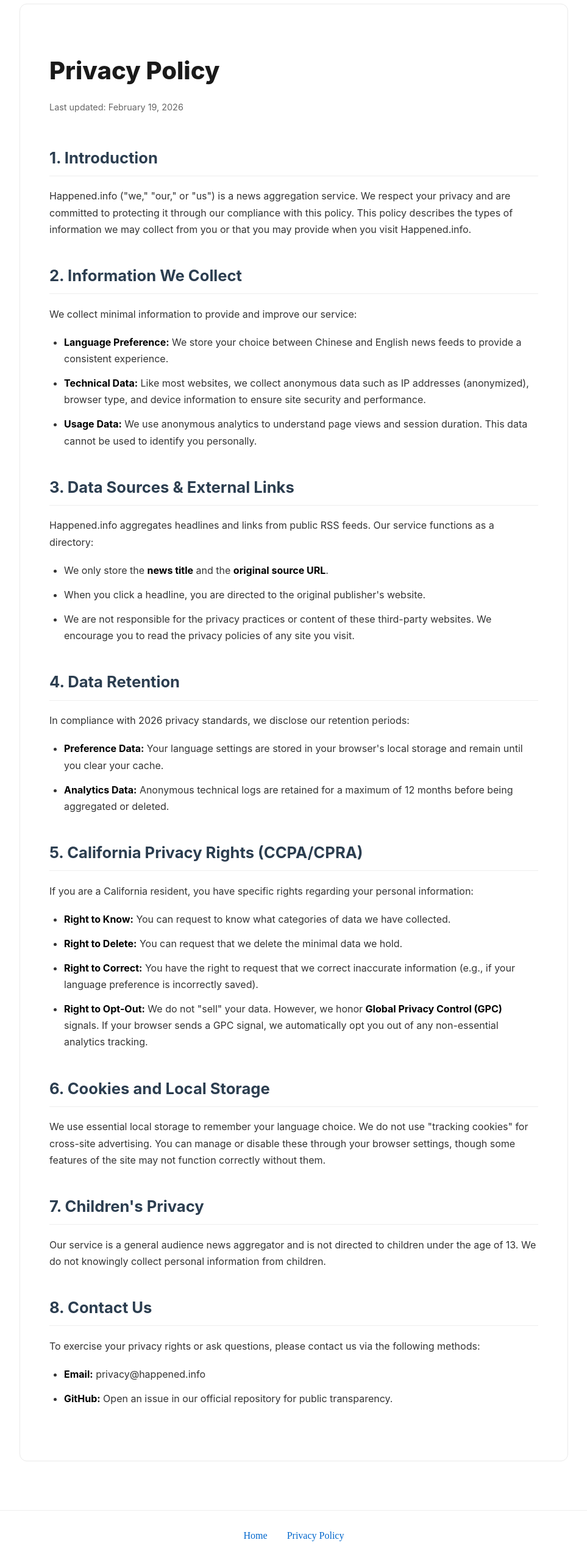
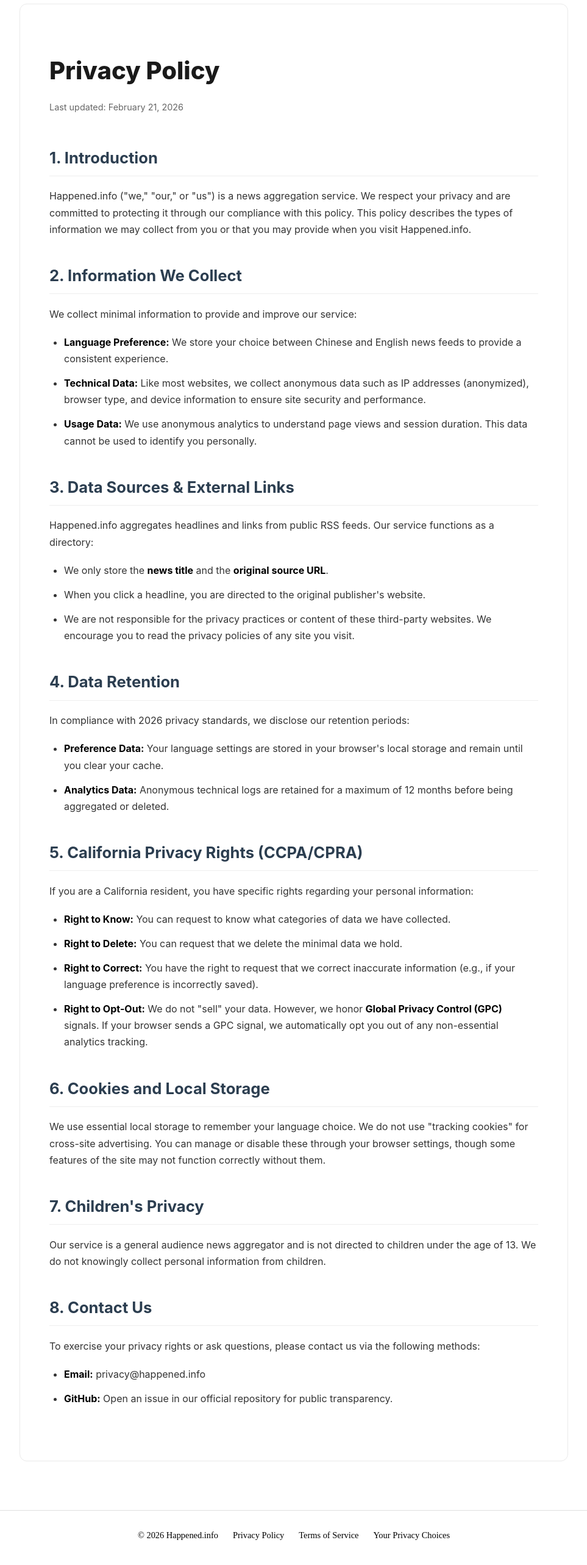
Before and after one commit to hengxuand/daily-breifing, a Nuxt app: page /privacy-policy in a window 1280 px wide. Shown: the part 50-2616 px from the top of the page at 61% size, without its empty margins (158-1121 px from the left). Built offline with nearby package versions, Linux system fonts and the light colour scheme; no server answers.

Commit message:
Add Footer component and Terms of Service page; update Privacy Policy page

```diff
--- a/app/app.vue
+++ b/app/app.vue
@@ -6,6 +6,7 @@
 <template>
   <div>
     <NuxtPage />
+    <Footer />
     <SpeedInsights />
     <Analytics />
   </div>
--- a/app/components/Footer.vue
+++ b/app/components/Footer.vue
@@ -1,48 +1,56 @@
 <template>
     <footer class="footer">
-        <div class="footer-content">
-            <NuxtLink to="/">Home</NuxtLink>
+        <div class="footer-links">
+            <span>© 2026 Happened.info</span>
             <NuxtLink to="/privacy-policy">Privacy Policy</NuxtLink>
+            <NuxtLink to="/terms-of-service">Terms of Service</NuxtLink>
+            <NuxtLink to="/privacy-policy#opt-out">Your Privacy Choices</NuxtLink>
         </div>
     </footer>
 </template>
 
 <style scoped>
 .footer {
-    margin-top: 2rem;
-    padding-top: 2rem;
-    padding-bottom: 2rem;
-    border-top: 1px solid #eee;
+    margin-top: var(--spacing-xl);
+    padding-top: var(--spacing-xl);
+    padding-bottom: var(--spacing-xl);
+    border-top: 1px solid var(--color-border-primary);
     text-align: center;
 }
 
-.footer-content {
+.footer-links {
     display: flex;
     justify-content: center;
-    gap: 2rem;
+    gap: var(--spacing-lg);
     flex-wrap: wrap;
 }
 
-.footer-content a {
-    color: #0066cc;
-    text-decoration: none;
-    transition: color 0.3s;
+.footer-links,
+.footer-links span,
+.footer-links a {
+    color: var(--color-text-primary);
+    font-size: 0.9rem;
 }
 
-.footer-content a:hover {
-    color: #0052a3;
-    text-decoration: underline;
+.footer-links a {
+    text-decoration: none;
+    transition: var(--transition-fast);
+}
+
+.footer-links a:hover {
+    color: var(--color-text-secondary);
+    opacity: 0.7;
 }
 
 @media (max-width: 768px) {
     .footer {
-        margin-top: 1rem;
-        padding-top: 1rem;
-        padding-bottom: 1rem;
+        margin-top: var(--spacing-lg);
+        padding-top: var(--spacing-lg);
+        padding-bottom: var(--spacing-lg);
     }
 
-    .footer-content {
-        gap: 1rem;
+    .footer-links {
+        gap: var(--spacing-md);
     }
 }
 </style>
--- a/app/pages/privacy-policy.vue
+++ b/app/pages/privacy-policy.vue
@@ -1,9 +1,7 @@
 <script setup lang="ts">
-import Footer from '~/components/Footer.vue'
-
-// Ensure your site URL is correct for the canonical link
-const siteUrl = 'https://happened.info'
-const lastUpdatedDate = 'February 19, 2026'
+const config = useRuntimeConfig()
+const siteUrl = config.public.siteUrl
+const lastUpdatedDate = config.public.legalLastUpdated
 
 useHead({
     title: 'Privacy Policy - Happened.info',
@@ -89,7 +87,6 @@
         </div>
     </div>
 
-    <Footer />
 </template>
 
 <style scoped>
--- /dev/null
+++ b/app/pages/terms-of-service.vue
@@ -0,0 +1,142 @@
+<script setup lang="ts">
+const config = useRuntimeConfig()
+const siteUrl = config.public.siteUrl
+const lastUpdatedDate = config.public.legalLastUpdated
+
+useHead({
+    title: 'Terms of Service - Happened.info',
+    link: [
+        { rel: 'canonical', href: `${siteUrl}/terms-of-service` }
+    ],
+    meta: [
+        { name: 'description', content: 'Terms of Service for Happened.info news aggregation service.' },
+        { name: 'robots', content: 'noindex, follow' }
+    ]
+})
+</script>
+
+<template>
+    <div class="terms-of-service">
+        <div class="container">
+            <h1>Terms of Service</h1>
+            <p class="last-updated">Last updated: {{ lastUpdatedDate }}</p>
+
+            <section>
+                <h2>1. Acceptance of Terms</h2>
+                <p>By accessing and using Happened.info ("we," "our," or "us"), you accept and agree to be bound by the terms and provision of this agreement. If you do not agree to abide by these terms, please do not use this service.</p>
+            </section>
+
+            <section>
+                <h2>2. Description of Service</h2>
+                <p>Happened.info is a news aggregation service that collects and displays headlines and links from various public RSS feeds and news sources. We do not host the full content of the articles; we only provide links to the original publishers.</p>
+            </section>
+
+            <section>
+                <h2>3. Intellectual Property and Copyright</h2>
+                <p>All news headlines, snippets, and images displayed on Happened.info are the property of their respective publishers and authors. We link to these sources under the principles of fair use for the purpose of news reporting and aggregation.</p>
+                <p>If you are a publisher and wish to have your content removed from our aggregation service, please contact us, and we will promptly comply with your request.</p>
+            </section>
+
+            <section>
+                <h2>4. Disclaimer of Warranties</h2>
+                <p>The service is provided on an "as is" and "as available" basis. We make no warranties, expressed or implied, regarding the accuracy, reliability, or availability of the news content linked on our site. We do not endorse the views or opinions expressed in the articles we link to.</p>
+            </section>
+
+            <section>
+                <h2>5. Limitation of Liability</h2>
+                <p>In no event shall Happened.info or its operators be liable for any direct, indirect, incidental, consequential, or special damages arising out of or in any way connected with your use of our service or the content of the third-party sites we link to.</p>
+            </section>
+
+            <section>
+                <h2>6. External Links</h2>
+                <p>Our service consists primarily of links to external websites. We have no control over the content, privacy policies, or practices of any third-party sites or services. You acknowledge and agree that we shall not be responsible or liable for any damage or loss caused by your use of any such content or services available on or through any such websites.</p>
+            </section>
+
+            <section>
+                <h2>7. Changes to Terms</h2>
+                <p>We reserve the right to modify these terms at any time. We will notify users of any changes by updating the "Last updated" date at the top of this page. Your continued use of the service after such modifications constitutes your acknowledgment and acceptance of the modified terms.</p>
+            </section>
+
+            <section>
+                <h2>8. Contact Information</h2>
+                <p>If you have any questions about these Terms of Service, please contact us at:</p>
+                <ul>
+                    <li><strong>Email:</strong> legal@happened.info</li>
+                </ul>
+            </section>
+        </div>
+    </div>
+</template>
+
+<style scoped>
+.terms-of-service {
+    max-width: 900px;
+    margin: 0 auto;
+    padding: 3rem 1.5rem;
+    line-height: 1.7;
+    color: var(--color-text-secondary);
+}
+
+.container {
+    background: var(--color-bg-primary);
+    padding: 2rem;
+    border-radius: var(--radius-lg);
+    box-shadow: var(--shadow-sm);
+}
+
+h1 {
+    font-size: 2.5rem;
+    margin-bottom: 0.5rem;
+    color: var(--color-text-primary);
+}
+
+.last-updated {
+    color: var(--color-text-muted);
+    font-size: 0.9rem;
+    margin-bottom: 3rem;
+    border-bottom: 1px solid var(--color-border-primary);
+    padding-bottom: 1rem;
+}
+
+section {
+    margin-bottom: 2.5rem;
+}
+
+h2 {
+    font-size: 1.5rem;
+    margin-bottom: 1rem;
+    color: var(--color-text-primary);
+}
+
+p {
+    margin-bottom: 1rem;
+}
+
+ul {
+    margin-top: 0.5rem;
+    margin-bottom: 1.5rem;
+    padding-left: 1.5rem;
+}
+
+li {
+    margin-bottom: 0.5rem;
+}
+
+strong {
+    color: var(--color-text-primary);
+}
+
+@media (max-width: 768px) {
+    .terms-of-service {
+        padding: 1.5rem 1rem;
+    }
+
+    .container {
+        padding: 1.5rem;
+    }
+
+    h1 {
+        font-size: 2rem;
+    }
+}
+</style>
--- a/nuxt.config.ts
+++ b/nuxt.config.ts
@@ -4,6 +4,13 @@
   devtools: { enabled: true },
   modules: ['@nuxtjs/supabase'],
   css: ['~/assets/css/theme.css'],
+  runtimeConfig: {
+    public: {
+      siteUrl: 'https://happened.info',
+      // NOTE: Update this date whenever terms-of-service.vue or privacy-policy.vue are modified.
+      legalLastUpdated: 'February 21, 2026'
+    }
+  },
   app: {
     head: {
       title: 'Happened.info',
```
